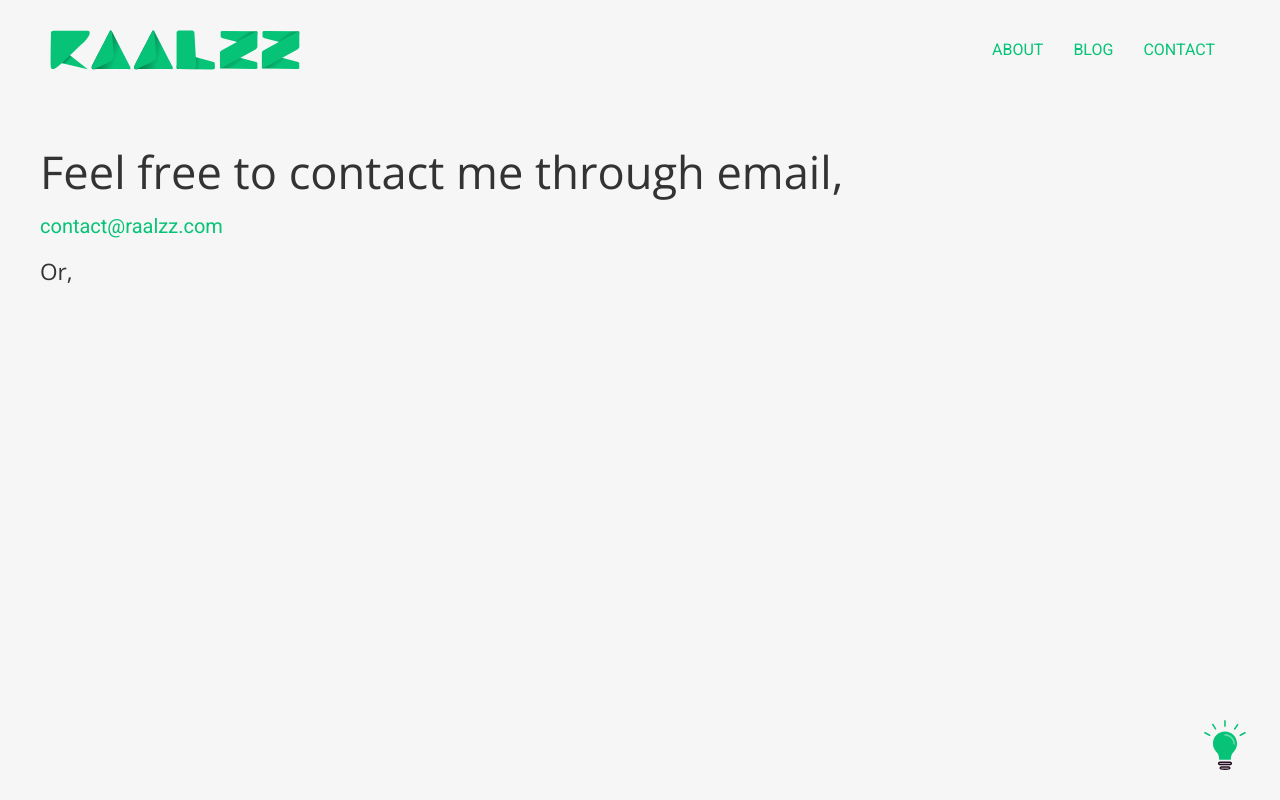
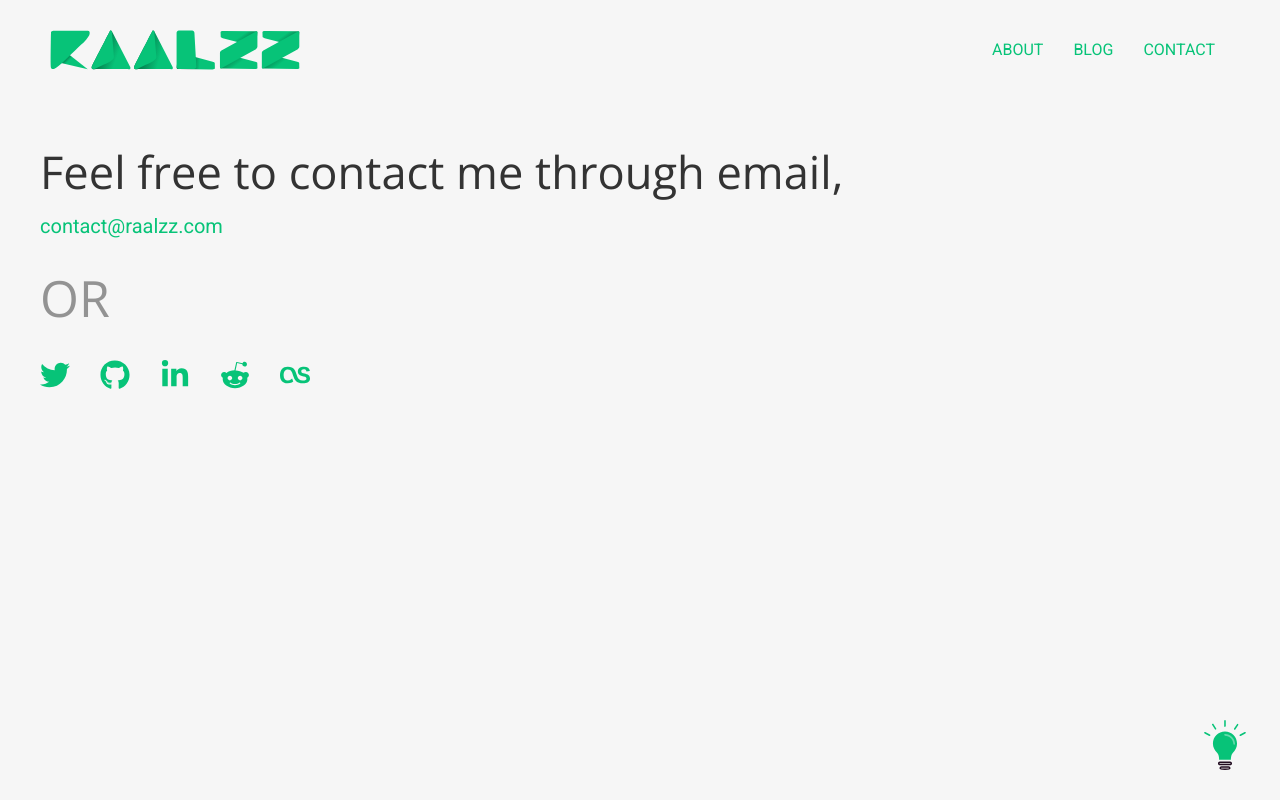
Before and after one commit to Raalzz/raalzz.com, a Gatsby site: page /contact in a window 1280 px wide. Built offline with nearby package versions, Linux system fonts and the light colour scheme; Gatsby itself is replaced by a stand-in of ours; some packages are replaced by stand-ins of ours.

Commit message:
added react-icons

```diff
--- a/package.json
+++ b/package.json
@@ -34,7 +34,8 @@
     "prop-types": "^15.7.2",
     "react": "^16.8.6",
     "react-dom": "^16.8.6",
-    "react-helmet": "^5.2.1"
+    "react-helmet": "^5.2.1",
+    "react-icons": "^3.7.0"
   },
   "devDependencies": {
     "prettier": "^1.17.1"
--- a/src/Styles/Sass/pages/_contact.scss
+++ b/src/Styles/Sass/pages/_contact.scss
@@ -6,17 +6,21 @@
     font-family: "Open Sans", sans-serif;
     margin-bottom: 20px;
   }
+  .or {
+    font-size: 50px;
+    opacity: 0.5;
+    margin: 50px 0;
+  }
   a {
     color: $dark_base_color;
     font-size: 20px;
-  }
-
-  .fa {
-    padding: 20px;
-    font-size: 30px;
-    text-align: center;
-    text-decoration: none;
-    margin: 5px -1px;
+    &.fa {
+      display: inline-block;
+      margin-right: 30px;
+      font-size: 30px;
+      text-align: center;
+      text-decoration: none;
+    }
   }
 
   .fa-twitter:hover {
--- a/src/pages/contact.js
+++ b/src/pages/contact.js
@@ -2,6 +2,13 @@ import React from "react"
 
 import Layout from "../components/Layout/Layout"
 import SEO from "../components/seo"
+import {
+  FaLastfm,
+  FaRedditAlien,
+  FaLinkedinIn,
+  FaGithub,
+  FaTwitter,
+} from "react-icons/fa"
 
 const Contact = () => {
   return (
@@ -17,38 +24,51 @@ const Contact = () => {
           >
             contact@raalzz.com
           </a>
-          <h3>Or,</h3>
+          <h3 className="or">OR</h3>
           <div>
             <a
               href="https://twitter.com/Raalzz"
               target="_blank"
               rel="nofollow noopener noreferrer"
               className="fa fa-twitter"
-            />
+            >
+              <FaTwitter />
+            </a>
             <a
               href="https://github.com/Raalzz"
               target="_blank"
               rel="nofollow noopener noreferrer"
               className="fa fa-github"
-            />
+            >
+              <FaGithub />
+            </a>
+
             <a
               href="https://www.linkedin.com/in/rahul-sawant-895481109/"
               target="_blank"
               rel="nofollow noopener noreferrer"
               className="fa fa-linkedin"
-            />
+            >
+              <FaLinkedinIn />
+            </a>
+
             <a
               href="https://www.reddit.com/user/Raalzz619"
               target="_blank"
               rel="nofollow noopener noreferrer"
               className="fa fa-reddit"
-            />
+            >
+              <FaRedditAlien />
+            </a>
+
             <a
               href="https://www.last.fm/user/Raalzz"
               target="_blank"
               rel="nofollow noopener noreferrer"
               className="fa fa-lastfm"
-            />
+            >
+              <FaLastfm />
+            </a>
           </div>
         </div>
       </div>
```
Also changed, not shown: 1 other file.
